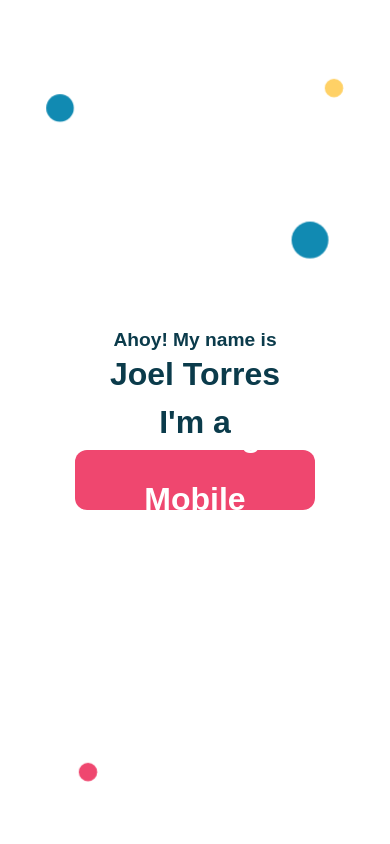
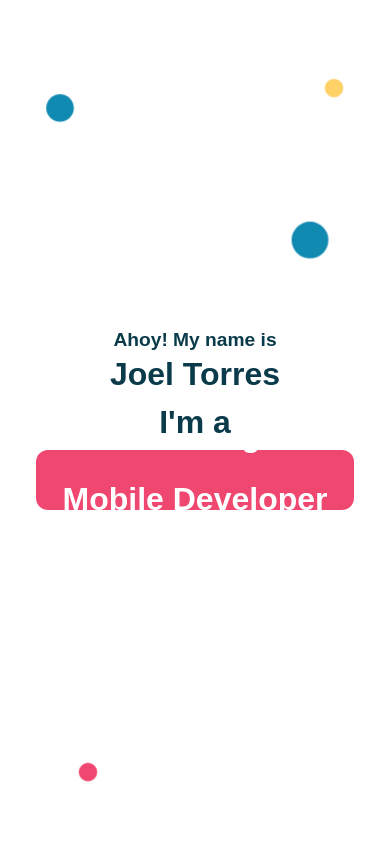
Before and after one commit to joeltorres-7/joeltorres-me, a Gatsby site: page / in a window 390 px wide. Shown: the top 844 px of the page. Built offline with nearby package versions, Linux system fonts and the light colour scheme; Gatsby itself is replaced by a stand-in of ours.

Commit message:
Add responsiveness to Illustrations section and Rolling Box

```diff
--- a/src/components/illustration-genre/Illustration.js
+++ b/src/components/illustration-genre/Illustration.js
@@ -42,9 +42,9 @@ const IllustrationStyles = styled.div`
 
 const Vector = () => {
     return (
-        <IllustrationStyles>
+        <IllustrationStyles className='illustration-container'>
             <p>I see illustrating as a way of expressing feelings and ideas through colors, landscapes and characters<br /><br />Here are some of my favorite works:</p>
-            <div className='grid-view'>
+            <div className='grid-view-illustrations'>
                 <img src={Art.beesClouds} alt='' />
                 <img src={Art.rainyBus} alt='' />
                 <img src={Art.shiningGirl} alt='' />
--- a/src/components/illustration-genre/Vector.js
+++ b/src/components/illustration-genre/Vector.js
@@ -55,9 +55,9 @@ const Vectors = styled.div`
 
 const Vector = () => {
     return (
-        <Vectors>
+        <Vectors className='illustration-container'>
             <p>So far, I have made a lot of vector illustrations for my mobile app, <b>Gengo!</b><br /><br />Here are some of them:</p>
-            <div className='grid-view'>
+            <div className='grid-view-vectors'>
                 <img src={Art.badges} alt='' />
                 <img src={Art.worldwide} alt='' />
                 <img src={Art.heart} alt='' />
--- a/src/components/sections/Projects.js
+++ b/src/components/sections/Projects.js
@@ -255,7 +255,7 @@ const Projects = () => {
                 <FeaturedProject id='featured-sena'>
                     <Description className='right project-description'>
                         <img src={SenaLogo}/>
-                        <p className='project-text'>As an opportunity to improve the design, responsibility and accessibility from SENA Territorium, a Colombian web platform used for educational purposes, I gave my first steps in Web Design & Development through this project.</p>
+                        <p className='project-text'>As an opportunity to improve the design, responsiveness and accessibility from SENA Territorium, a Colombian web platform used for educational purposes, I gave my first steps in Web Design & Development through this project.</p>
                         <div className='tags'>
                             <span>HTML5</span>
                             <span>SCSS</span>
--- a/src/styles/GlobalStyles.js
+++ b/src/styles/GlobalStyles.js
@@ -159,6 +159,12 @@ const GlobalStyles = createGlobalStyle`
             text-align: center;
         }
 
+        .illustration-container > p {
+            margin: 3rem auto;
+            min-width: 50vw;
+            text-align: center;
+        }
+
         .devices {
             display: none;
         }
@@ -169,6 +175,20 @@ const GlobalStyles = createGlobalStyle`
 
         .section-title {
             min-width: 60vw;
+        }
+
+        /* Grid View for Illustrations */
+
+        div .grid-view-vectors, div .grid-view-illustrations {
+            display: flex;
+            flex-wrap: wrap;
+            justify-content: center;
+            max-width: 50vw;
+
+            &:img {
+                flex-grow: 1;
+                margin: auto;
+            }
         }
 
     }
@@ -206,13 +226,12 @@ const GlobalStyles = createGlobalStyle`
 
             .menu-icon {
                 display: block;
+            }
 
             #nav-logo {
                 justify-self: flex-start;
             }
         }
-
-    }
 
         // Dots
 
@@ -241,6 +260,25 @@ const GlobalStyles = createGlobalStyle`
                 display: none;
             }
         }
+    }
+
+    @media only screen and (max-width: 550px) {
+        #rolling-box {
+            min-width: 55vw;
+        }
+    }
+
+    @media only screen and (max-width: 450px) {
+        #rolling-box {
+            min-width: 65vw;
+        }
+    }
+
+    @media only screen and (max-width: 380px) {
+        #rolling-box {
+            min-width: 76vw;
+        }
+    }
 
     // Queries: Height
 
@@ -253,7 +291,6 @@ const GlobalStyles = createGlobalStyle`
         }
 
     }
-}
 `;
 
 export default GlobalStyles;
```
